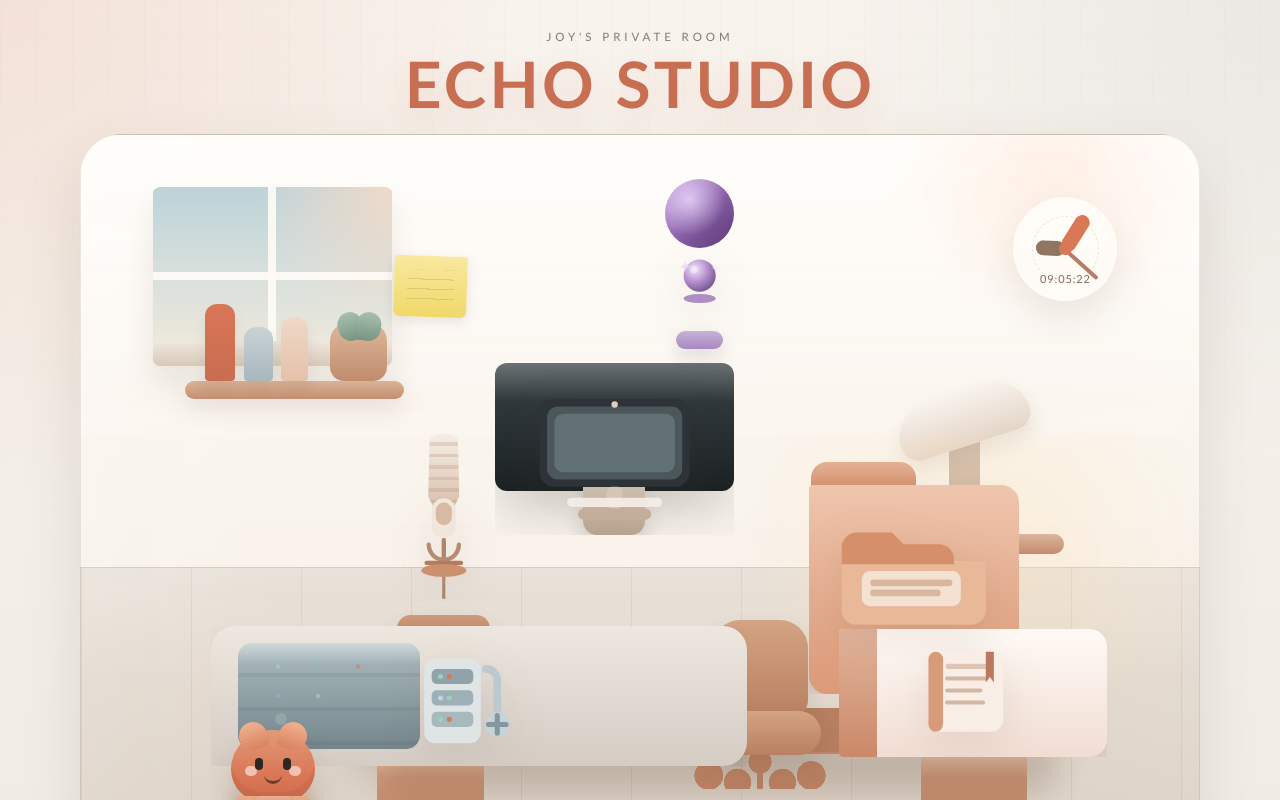
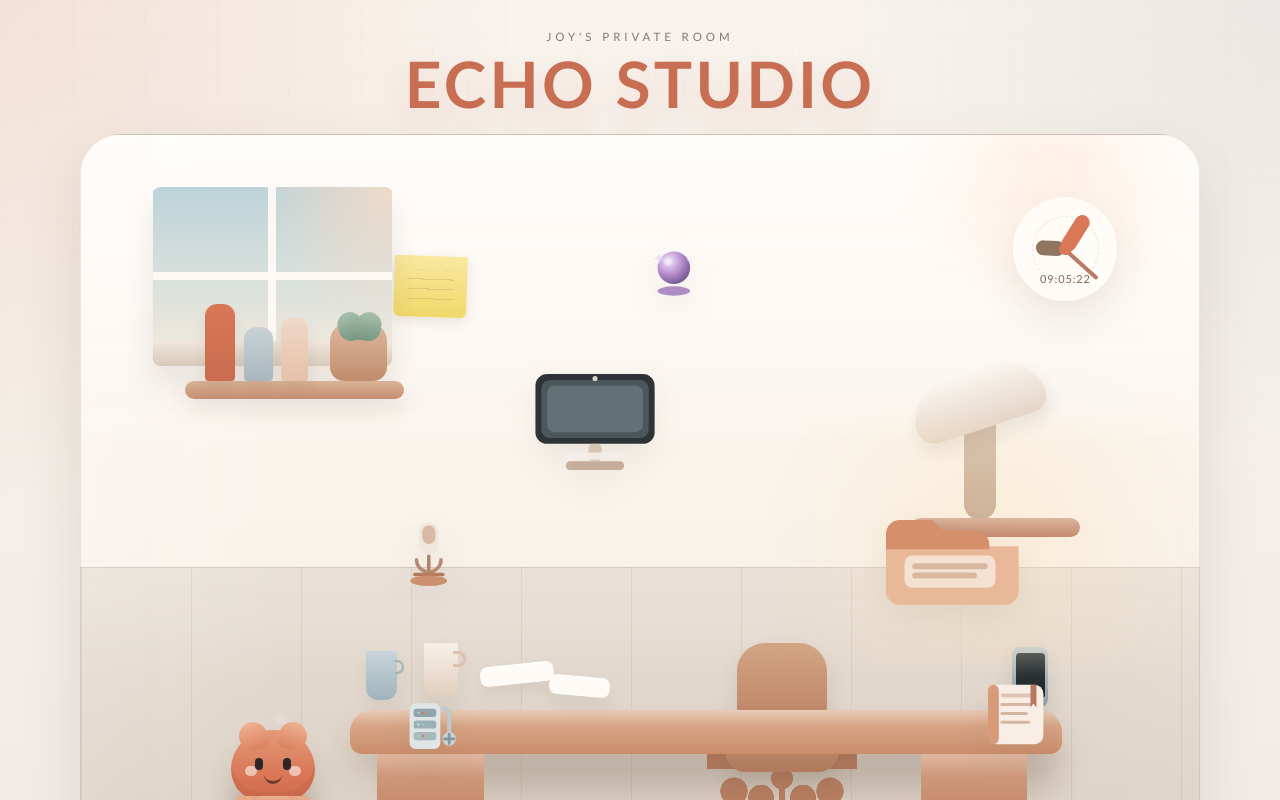
Before and after one commit to JoywDan/echo-studio, a React (Vite) app: page / in a window 1280 px wide. Shown: the top 800 px of the page. Built offline with nearby package versions, Linux system fonts and the light colour scheme.

Commit message:
fix(studio): reduce illustration overlap

```diff
--- a/src/index.css
+++ b/src/index.css
@@ -154,6 +154,7 @@ body::before {
   top: 6.8%; left: 6.4%;
   width: 21.4%;
   aspect-ratio: 240 / 180;
+  z-index: 1;
   border-radius: 3.5%;
   border: 1.8% solid #f8f5ef;
   background: linear-gradient(180deg, #f7f2eb 0%, #f2e6d9 100%);
@@ -192,6 +193,7 @@ body::before {
   top: 8.2%; right: 7.3%;
   width: 9.3%;
   aspect-ratio: 1 / 1;
+  z-index: 1;
   display: flex;
   align-items: center;
   justify-content: center;
@@ -255,6 +257,7 @@ body::before {
   position: absolute;
   top: 32.4%; left: 9.3%;
   width: 19.6%; height: 2.4%;
+  z-index: 1;
   border-radius: 999px;
   background: linear-gradient(180deg, #d9b396, #c58f70);
   box-shadow: 0 10px 24px rgba(90,67,52,.14);
@@ -298,12 +301,12 @@ body::before {
   position: absolute;
   left: 24.1%; right: 12.3%;
   bottom: 18.4%; height: 5.8%;
+  z-index: 2;
   border-radius: 22px 22px 12px 12px;
   background:
     linear-gradient(180deg, rgba(255,250,244,.34), transparent 36%),
     linear-gradient(180deg, #deb295, #cb8d6c);
   box-shadow: 0 18px 30px rgba(82,59,43,.14);
-  z-index: 0;
 }
 /* Desk cabinets */
 .desk-surface::before, .desk-surface::after {
@@ -324,6 +327,7 @@ body::before {
   position: absolute;
   left: 27%; right: 13%;
   bottom: 12.8%; height: 5.8%;
+  z-index: 0;
   border-radius: 999px;
   background: rgba(91,67,53,.16);
   filter: blur(14px);
@@ -332,8 +336,9 @@ body::before {
 /* ─── Lamp ───────────────────────────────────────────────────── */
 .desk-lamp {
   position: absolute;
-  top: 36.8%; right: 19.6%;
+  top: 34.6%; right: 18.2%;
   width: 2.8%; height: 16.2%;
+  z-index: 3;
   border-radius: 999px;
   background:
     linear-gradient(180deg, rgba(255,250,244,.34), transparent 28%),
@@ -370,8 +375,9 @@ body::before {
 /* ─── Chair ──────────────────────────────────────────────────── */
 .chair {
   position: absolute;
-  left: 53.6%; bottom: 13.7%;
-  width: 14.3%; height: 22.4%;
+  left: 56%; bottom: 11.8%;
+  width: 13.4%; height: 21.2%;
+  z-index: 1;
   background:
     radial-gradient(circle at 18% 92%, #b77e61 0 7%, transparent 7.2%),
     radial-gradient(circle at 36% 96%, #b77e61 0 7%, transparent 7.2%),
@@ -400,6 +406,7 @@ body::before {
 .paper-stack {
   position: absolute;
   width: 6.6%; height: 2.6%;
+  z-index: 3;
   border-radius: 8px;
   background:
     linear-gradient(180deg, rgba(255,255,255,.72), transparent 30%),
@@ -414,6 +421,7 @@ body::before {
   position: absolute;
   left: 30.7%; bottom: 25.9%;
   width: 3%; height: 7.1%;
+  z-index: 3;
   border-radius: 0 0 14px 14px;
   background: linear-gradient(180deg, #f7efe7, #e2cfbf);
   box-shadow: 0 12px 24px rgba(91,67,53,.08);
@@ -436,13 +444,10 @@ body::before {
   color: var(--text);
   background: transparent;
   cursor: pointer;
+  z-index: 4;
   transition: transform 180ms ease, filter 180ms ease, box-shadow 180ms ease;
   outline: none;
   overflow: hidden;
-}
-.room-object::before,
-.room-object::after {
-  z-index: 0;
 }
 .room-object:hover, .room-object:focus-visible {
   transform: translateY(-6px);
@@ -455,7 +460,7 @@ body::before {
 /* Object text */
 .object-art {
   position: absolute;
-  inset: 0;
+  inset: 0 0 18% 0;
   z-index: 1;
   pointer-events: none;
 }
@@ -463,7 +468,7 @@ body::before {
   width: 100%;
   height: 100%;
   display: block;
-  filter: drop-shadow(0 12px 20px rgba(82,59,43,.10));
+  filter: drop-shadow(0 10px 16px rgba(82,59,43,.08));
 }
 .obj-label, .obj-title, .obj-detail {
   display: block;
@@ -474,6 +479,7 @@ body::before {
   white-space: nowrap;
   opacity: 0;
   transition: opacity 180ms ease;
+  text-shadow: 0 1px 2px rgba(255,249,241,.72);
 }
 .obj-label {
   font-size: 12px;
@@ -513,188 +519,63 @@ body::before {
 /* ─── Monitor (Chat Terminal) ────────────────────────────────── */
 /* Position: centre of desk area, sitting on desk surface */
 .object-monitor {
-  left: 37%; top: 30%;
-  width: 21.4%;
-  padding: 4% 3% 7%;
+  left: 35.8%; top: 28.2%;
+  width: 20.4%;
+  padding: 3% 4% 7%;
 }
-/* Screen body */
-.object-monitor::before {
-  content: '';
-  position: absolute;
-  inset: 0 0 26% 0;
-  border-radius: 12px;
-  background:
-    linear-gradient(180deg, rgba(255,255,255,.26), transparent 30%),
-    linear-gradient(180deg, #384144, #1c2224);
-  border: 7% solid #f1ece5;
-  box-shadow: 0 24px 40px rgba(48,53,55,.16);
-}
-/* Monitor stand/neck + base */
-.object-monitor::after {
-  content: '';
-  position: absolute;
-  left: calc(50% - 13%); bottom: 0;
-  width: 26%; height: 28%;
-  border-radius: 0 0 14px 14px;
-  background: linear-gradient(180deg, #d8cabc, #bca692);
-  box-shadow: 0 12px 18px rgba(48,53,55,.14);
-}
-/* Glowing cursor inside the dark screen for recognition */
+.object-monitor::before,
+.object-monitor::after { display: none; }
 .object-monitor .obj-label,
-.object-monitor .obj-detail { color: #efe7dd; }
-.object-monitor .obj-title  { color: #f5efeb; }
-.object-monitor .station-art { padding: 6% 8% 0; }
+.object-monitor .obj-detail { color: #6d6057; }
+.object-monitor .obj-title  { color: #7f6554; }
+.object-monitor .station-art { padding: 4% 7% 0; }
 
 /* ─── Mic (Voice Studio) ─────────────────────────────────────── */
 .object-mic {
-  left: 27.1%; bottom: 31.6%;
-  width: 10.7%;
-  padding: 2% 0 14%;
+  left: 26.2%; bottom: 28.6%;
+  width: 9.8%;
+  padding: 2% 0 12%;
   text-align: center;
 }
-/*
-  ::before = capsule + pole as one tall shape:
-    top part rounded (capsule), bottom narrow (pole)
-  ::after  = wide oval base
-*/
-.object-mic::before {
-  content: '';
-  position: absolute;
-  top: 4%; left: calc(50% - 13%);
-  width: 26%; height: 72%;
-  /* capsule shape: wide top, narrow bottom strip = pole */
-  background:
-    /* grille lines across top section */
-    repeating-linear-gradient(
-      180deg,
-      transparent, transparent 5%,
-      rgba(180,148,128,.28) 5%, rgba(180,148,128,.28) 7%
-    ),
-    linear-gradient(180deg, #f5ede5 0%, #d5b7a2 55%, #c5a08a 55%, #a8836c 100%);
-  /* capsule top: rounded; lower pole: narrow */
-  clip-path: polygon(
-    5% 0%, 95% 0%,     /* top */
-    100% 38%,          /* capsule right shoulder */
-    55% 55%, 55% 100%, /* pole right */
-    45% 100%, 45% 55%, /* pole left */
-    0% 38%             /* capsule left shoulder */
-  );
-  border-radius: 12px 12px 0 0;
-  box-shadow: 0 12px 24px rgba(91,67,53,.12);
-}
-/* Wide oval base */
-.object-mic::after {
-  content: '';
-  position: absolute;
-  left: calc(50% - 39%); bottom: 5%;
-  width: 78%; height: 12%;
-  border-radius: 999px;
-  background: linear-gradient(180deg, #cf9c7d, #b67a59);
-  box-shadow: 0 12px 24px rgba(91,67,53,.12);
-}
+.object-mic::before,
+.object-mic::after { display: none; }
 .object-mic .obj-label,
 .object-mic .obj-title,
 .object-mic .obj-detail { text-align: center; }
-.object-mic .station-art { padding: 2% 14% 6%; }
+.object-mic .station-art { padding: 0 18% 2%; }
 
 /* ─── Memory folder (Memory Core) ───────────────────────────── */
 .object-memory {
-  right: 16.1%; top: 42%;
-  width: 18.75%;
-  padding: 13% 4% 4%;
+  right: 14.2%; top: 43.8%;
+  width: 15.8%;
+  padding: 12% 4% 3%;
 }
-/* Folder tab */
-.object-memory::before {
-  content: '';
-  position: absolute;
-  top: 3.5%; left: 1%;
-  width: 50%; height: 13%;
-  border-radius: 16px 16px 0 0;
-  background: linear-gradient(180deg, #e4b194, #d08a67);
-}
-/* Folder body */
-.object-memory::after {
-  content: '';
-  position: absolute;
-  inset: 13% 0 0;
-  border-radius: 4px 18px 18px 18px;
-  background: linear-gradient(180deg, #efc5ad, #db9977);
-  box-shadow: 0 16px 28px rgba(91,67,53,.12);
-}
+.object-memory::before,
+.object-memory::after { display: none; }
 .object-memory .obj-title,
 .object-memory .obj-detail { color: #5e4639; }
-.object-memory .station-art { padding: 8% 6% 10%; }
+.object-memory .station-art { padding: 6% 2% 6%; }
 
 /* ─── Server rack (Server Hub) ───────────────────────────────── */
 .object-server {
-  left: 11.6%; bottom: 16.8%;
-  width: 15.2%;
-  padding: 4% 4% 4% 44%;
+  left: 10.6%; bottom: 14.4%;
+  width: 13.4%;
+  padding: 3% 3% 2% 40%;
 }
-/* Rack body */
-.object-server::before {
-  content: '';
-  position: absolute;
-  inset: 0;
-  border-radius: 24px;
-  background: linear-gradient(180deg, #ede7df, #d5ccc4);
-  box-shadow: 0 18px 32px rgba(80,74,68,.12);
-}
-/* Server panel face with LED rows */
-.object-server::after {
-  content: '';
-  position: absolute;
-  left: 5%; top: 12%;
-  width: 34%; height: 76%;
-  border-radius: 14px;
-  background:
-    /* LED row 1 */
-    radial-gradient(circle 4px at 22% 22%, #a8d8b8 0%, transparent 70%),
-    radial-gradient(circle 4px at 44% 22%, #7ec8aa 0%, transparent 70%),
-    radial-gradient(circle 4px at 66% 22%, #d97757 0%, transparent 70%),
-    /* LED row 2 */
-    radial-gradient(circle 4px at 22% 50%, #8cb8c4 0%, transparent 70%),
-    radial-gradient(circle 4px at 44% 50%, #a8d8b8 0%, transparent 70%),
-    /* slot lines */
-    repeating-linear-gradient(
-      180deg,
-      transparent, transparent 28%,
-      rgba(100,88,78,.12) 28%, rgba(100,88,78,.12) 32%
-    ),
-    linear-gradient(180deg, rgba(255,255,255,.42), transparent 20%),
-    linear-gradient(180deg, #acbcc1, #74868c);
-  box-shadow:
-    0 0 0 8% rgba(255,255,255,.36),
-    inset 0 -20% 0 rgba(0,0,0,.08);
-}
+.object-server::before,
+.object-server::after { display: none; }
 .object-server .obj-title { color: #7c8d94; }
-.object-server .station-art { padding: 4% 10% 2% 4%; }
+.object-server .station-art { padding: 4% 6% 2% 2%; }
 
 /* ─── Diary (Echo's Diary) ───────────────────────────────────── */
 .object-diary {
-  right: 8.2%; bottom: 17.9%;
-  width: 16.1%;
-  padding: 4% 3% 3% 21%;
+  right: 7.4%; bottom: 15.2%;
+  width: 12.8%;
+  padding: 3% 3% 2% 14%;
 }
-/* Book cover */
-.object-diary::before {
-  content: '';
-  position: absolute;
-  inset: 0;
-  border-radius: 4px 18px 18px 4px;
-  background: linear-gradient(180deg, #fffaf6, #f1ddd2);
-  box-shadow: 0 18px 30px rgba(91,67,53,.12);
-}
-/* Spine */
-.object-diary::after {
-  content: '';
-  position: absolute;
-  left: 0; top: 0; bottom: 0;
-  width: 14%;
-  border-radius: 4px 0 0 4px;
-  background: linear-gradient(180deg, #e2b59d, #cb8868);
-}
-.object-diary .station-art { padding: 4% 10% 4% 8%; }
+.object-diary::before,
+.object-diary::after { display: none; }
+.object-diary .station-art { padding: 2% 2% 2% 0; }
 
 /* ─── Placeholder / future-feature items ────────────────────── */
 .room-decor {
@@ -1026,42 +907,18 @@ select option { background: var(--card); }
 
 /* ─── Crystal orb (Echo's Inner World) ──────────────────────── */
 .object-inner {
-  top: 5.8%; left: 50.5%;
-  width: 9.6%;
-  padding: 13% 2% 2%;
+  top: 8.8%; left: 48.9%;
+  width: 8.2%;
+  z-index: 5;
+  padding: 10% 2% 2%;
   text-align: center;
 }
-/* Orb sphere */
-.object-inner::before {
-  content: '';
-  position: absolute;
-  top: 0; left: calc(50% - 32%);
-  width: 64%; aspect-ratio: 1 / 1;
-  border-radius: 999px;
-  background:
-    radial-gradient(circle at 35% 30%, rgba(230,210,248,.88), transparent 55%),
-    radial-gradient(circle at 65% 70%, rgba(100,70,130,.42), transparent 60%),
-    linear-gradient(135deg, #c8aadf, #8b5fa8 55%, #5e3878);
-  box-shadow:
-    0 0 0 6% rgba(160,120,185,.18),
-    0 0 28px rgba(148,100,185,.28),
-    0 12px 28px rgba(60,30,80,.20);
-  animation: orb-pulse 3.8s infinite ease-in-out;
-}
-/* Small pedestal */
-.object-inner::after {
-  content: '';
-  position: absolute;
-  bottom: 22%; left: calc(50% - 22%);
-  width: 44%; height: 8%;
-  border-radius: 999px;
-  background: linear-gradient(180deg, #c9b4da, #a888c0);
-  box-shadow: 0 8px 18px rgba(60,30,80,.14);
-}
+.object-inner::before,
+.object-inner::after { display: none; }
 .object-inner .obj-label { color: #c4a8d8; }
 .object-inner .obj-title { color: #a07ab8; }
 .object-inner .obj-detail { color: #8a6a9a; }
-.object-inner .station-art { padding: 8% 18% 18%; }
+.object-inner .station-art { padding: 2% 12% 8%; }
 
 @keyframes orb-pulse {
   0%, 100% { box-shadow: 0 0 0 6% rgba(160,120,185,.18), 0 0 28px rgba(148,100,185,.28), 0 12px 28px rgba(60,30,80,.20); }
```
